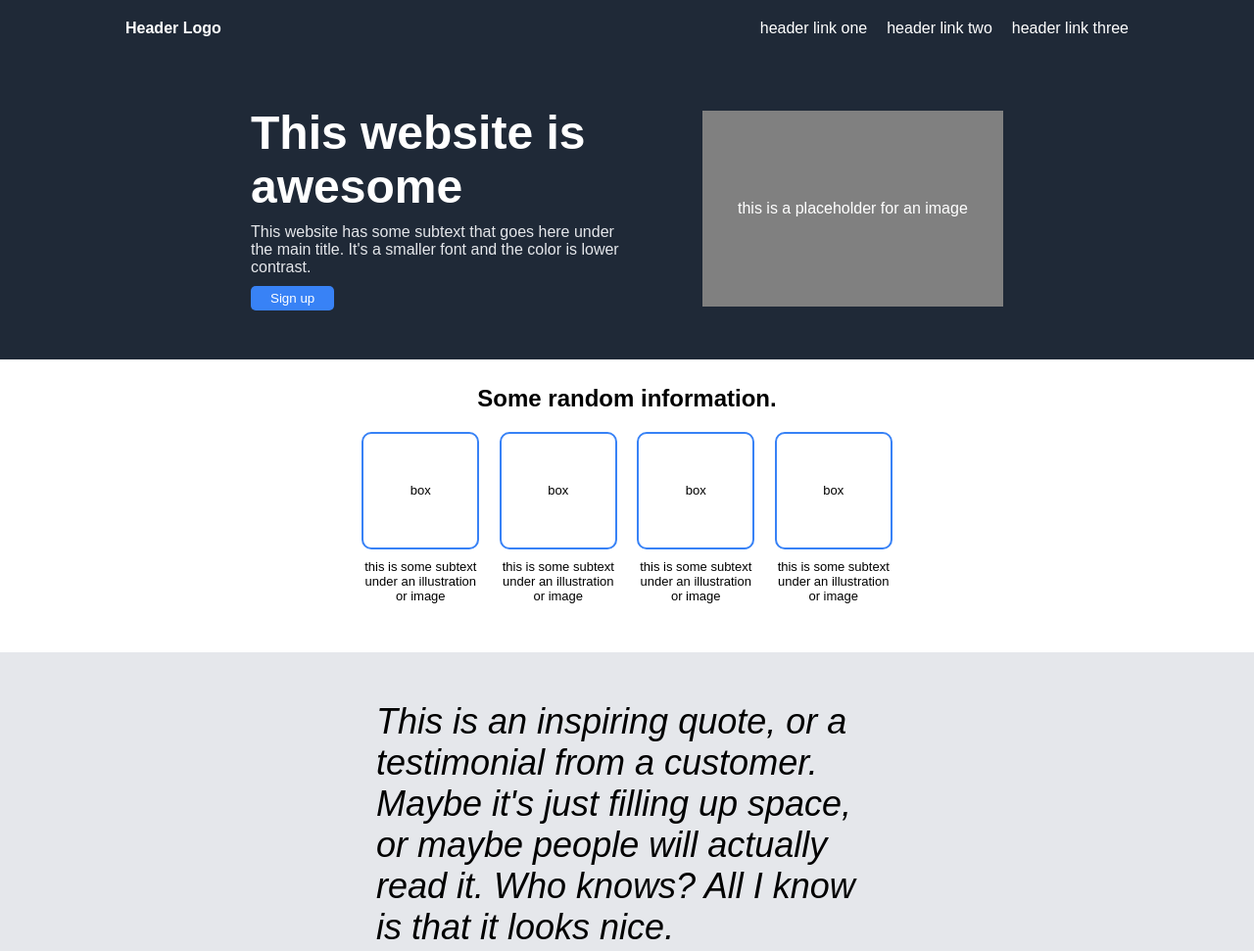
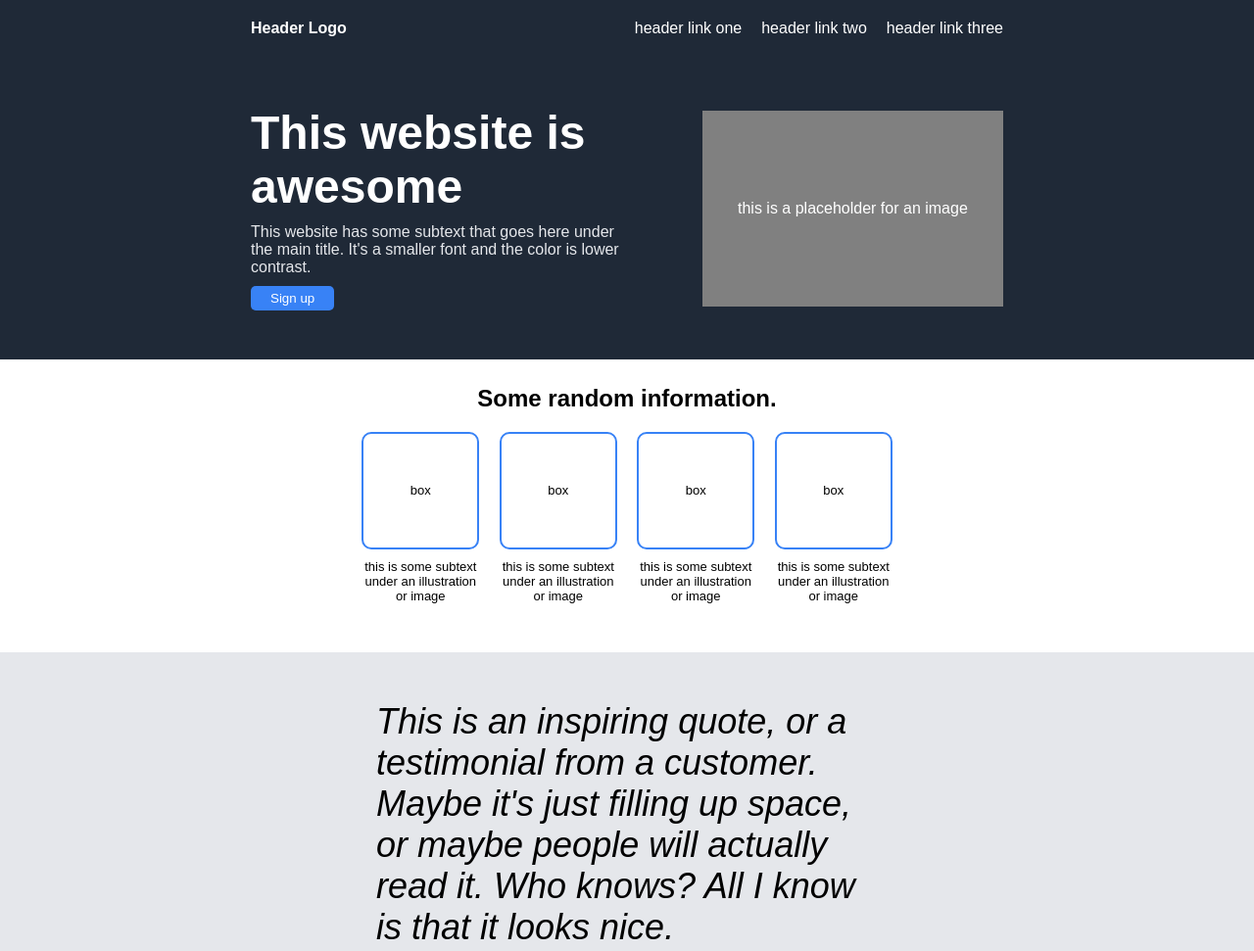
Before and after one commit to mashotu/Landing-Page, a plain HTML site: page index.html in a window 1280 px wide. Shown: the top 971 px of the page at 98% size. Drawn offline with Linux system fonts and the light colour scheme.

Commit message:
Change Header padding to keep symmetry along the hero text

```diff
--- a/style.css
+++ b/style.css
@@ -15,7 +15,7 @@ body {
 /* Header */
 .header {
     background-color: #1F2937;
-    padding: 20px 10%;
+    padding: 20px 20%;
     color: white;
 }
 
```
